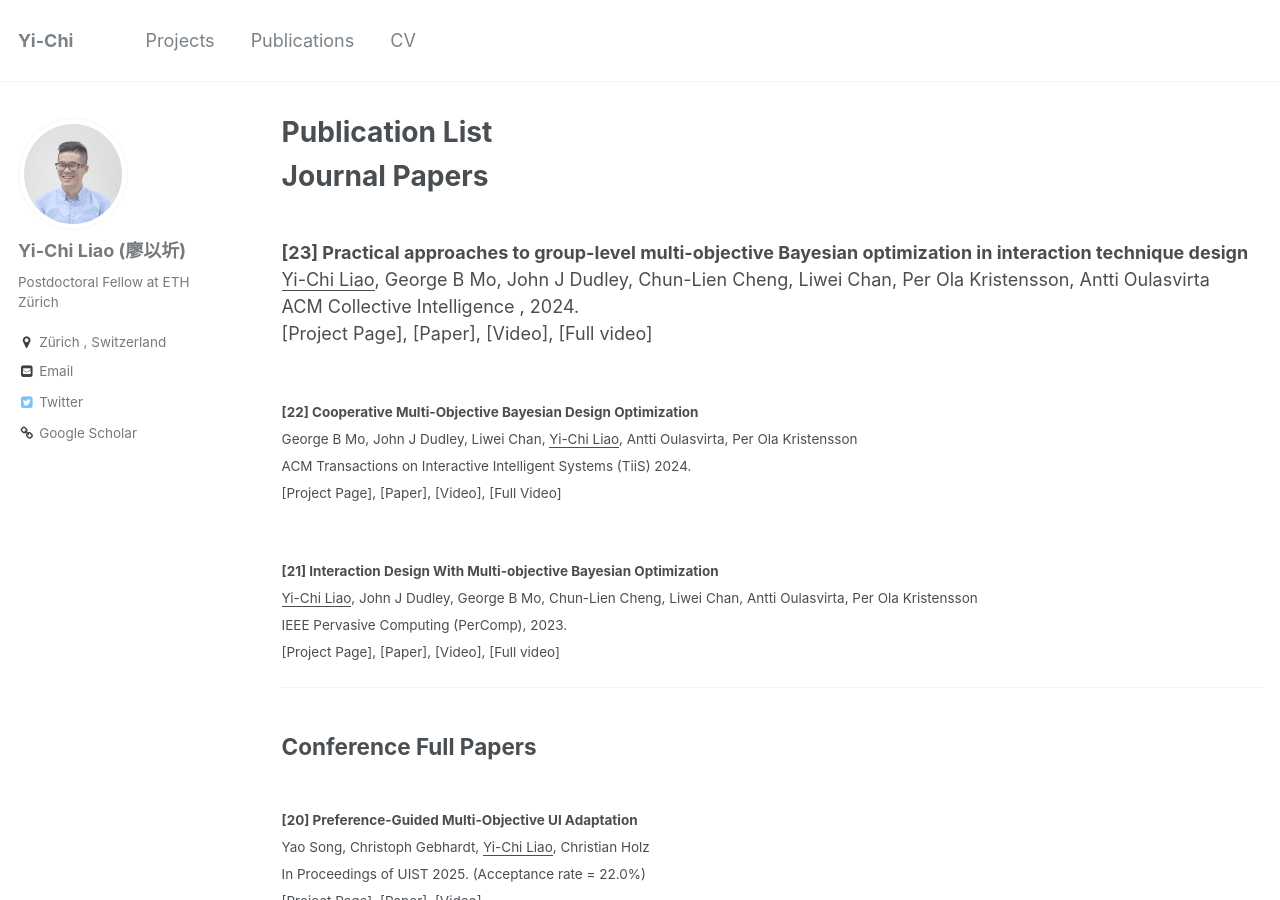
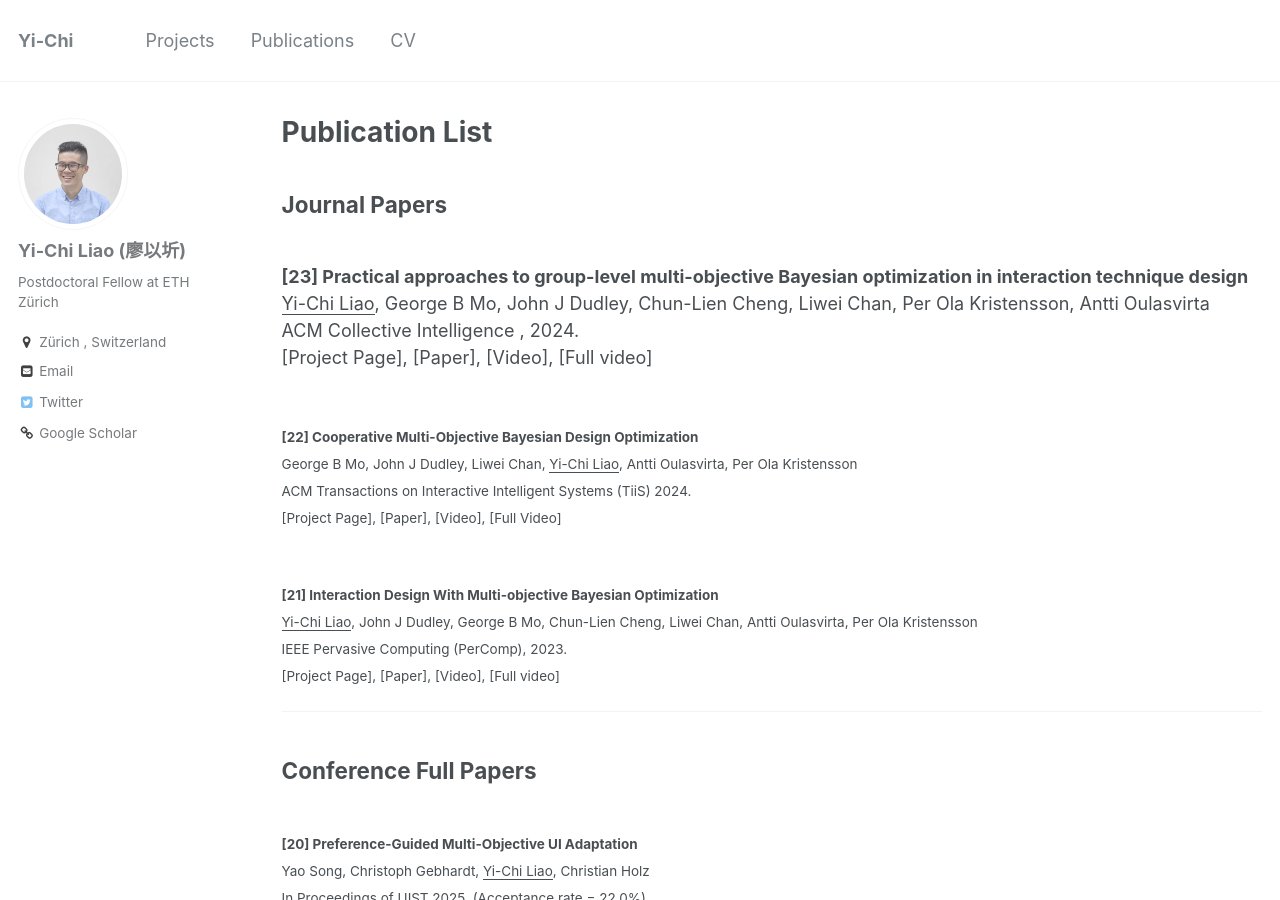
Before and after one commit to yichiliao/yichiliao.github.io, a Jekyll site: the page built from _pages/publications.md, in a window 1280 px wide and 900 px high. Built offline with Jekyll 4.4.1, drawn with Linux system fonts in a browser that asks for light colours.

```diff
--- a/_pages/publications.md
+++ b/_pages/publications.md
@@ -5,7 +5,7 @@ permalink: /publications/
 author_profile: true
 ---
 
-# Journal Papers
+## Journal Papers
 <br>
 **[23] Practical approaches to group-level multi-objective Bayesian optimization in interaction technique design**<br>
 <u>Yi-Chi Liao</u>, George B Mo, John J Dudley, Chun-Lien Cheng, Liwei Chan, Per Ola Kristensson, Antti Oulasvirta<br>
```
